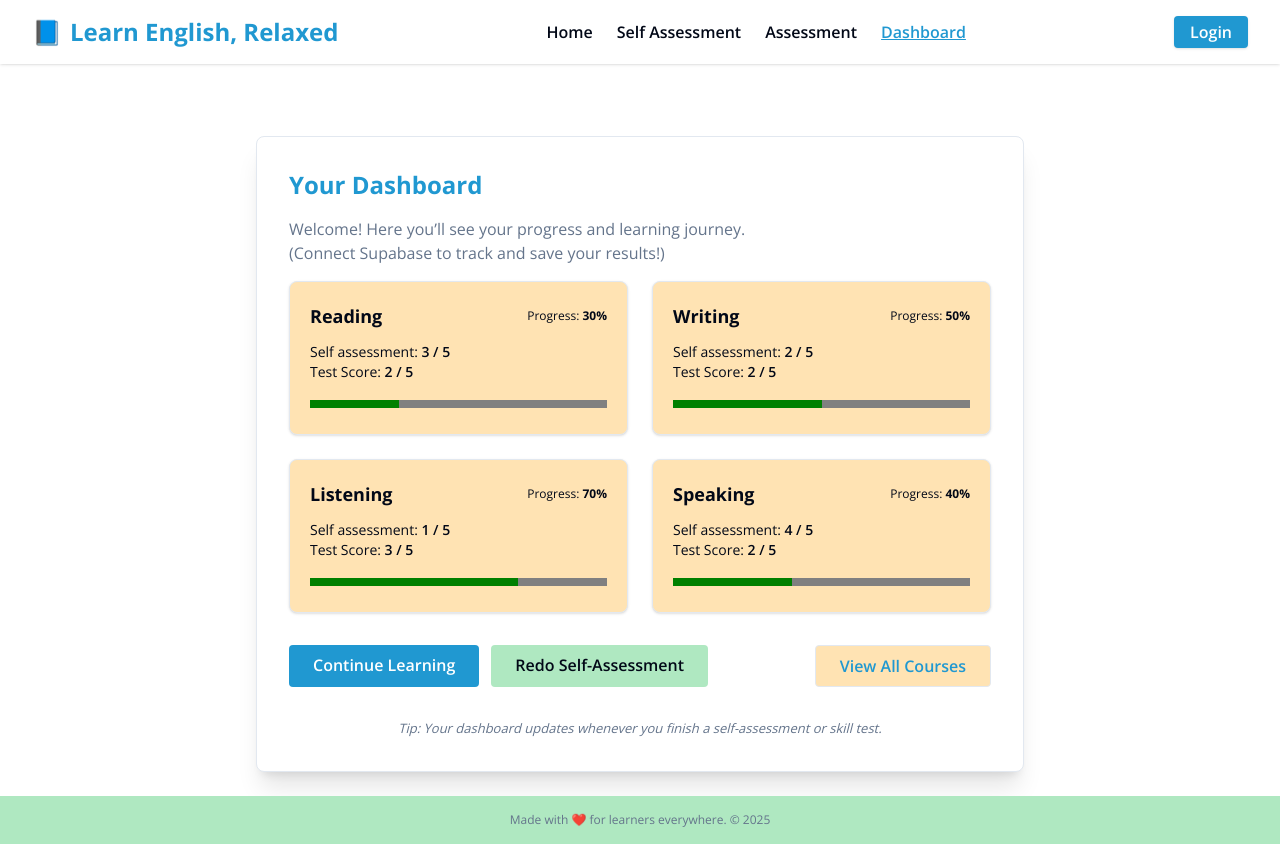
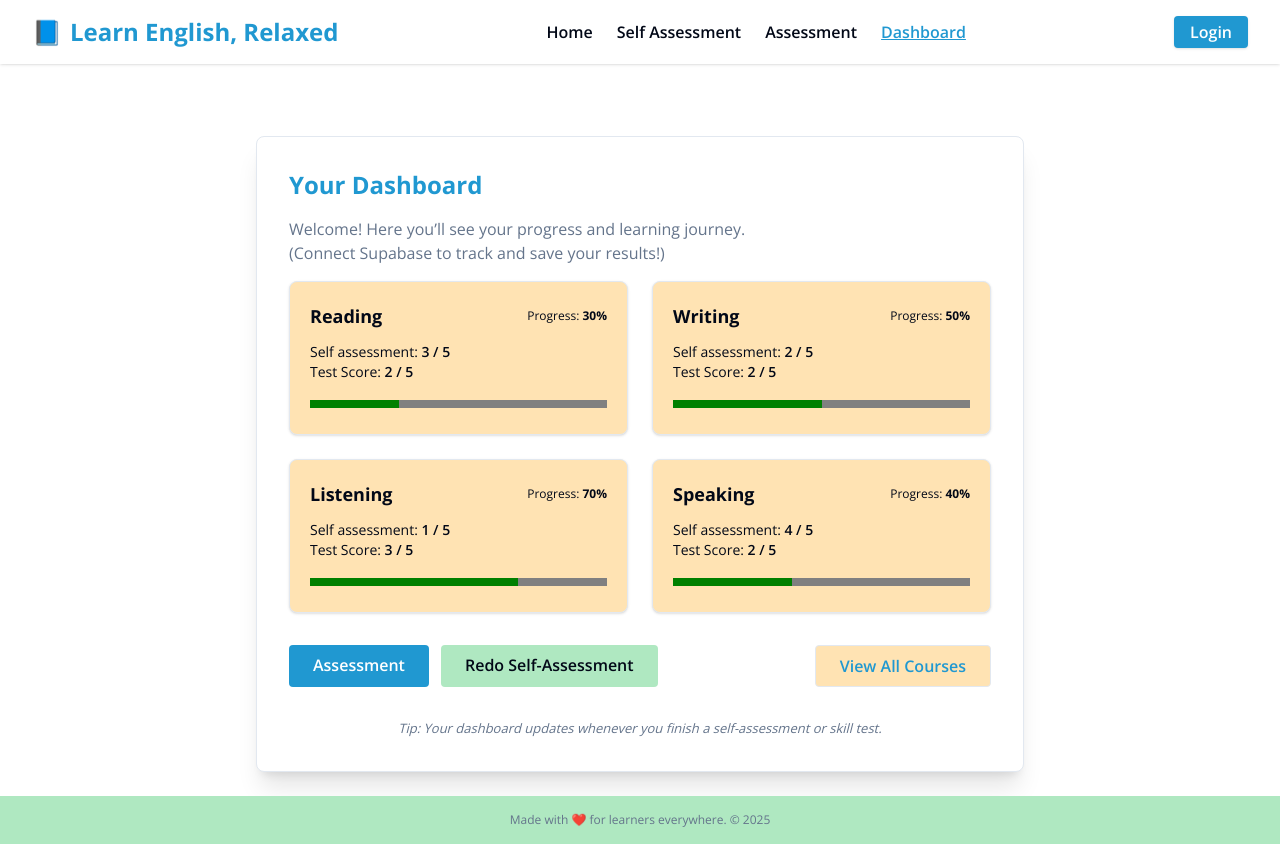
Before and after one commit to 0x-wzw/engage-english-journey, a React (Vite) app: page /dashboard in a window 1280 px wide. Built offline with nearby package versions, Linux system fonts and the light colour scheme.

Commit message:
Refactor Assessment page
Refactored the Assessment page.

```diff
--- a/src/pages/Dashboard.tsx
+++ b/src/pages/Dashboard.tsx
@@ -71,7 +71,7 @@ const Dashboard = () => {
             to="/assessment"
             className="px-6 py-2 bg-primary text-white rounded font-semibold hover:bg-[#1277a8] transition"
           >
-            Continue Learning
+            Assessment
           </Link>
           <Link
             to="/self-assessment"
```
